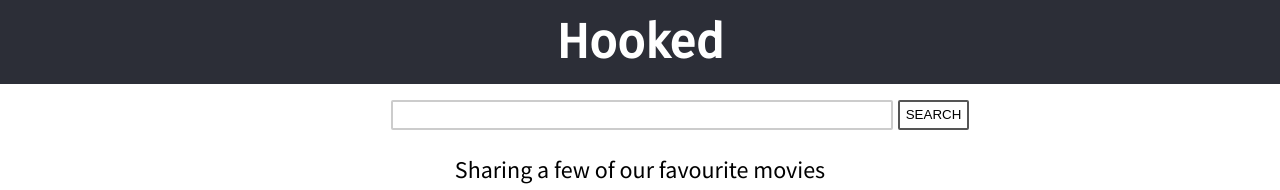
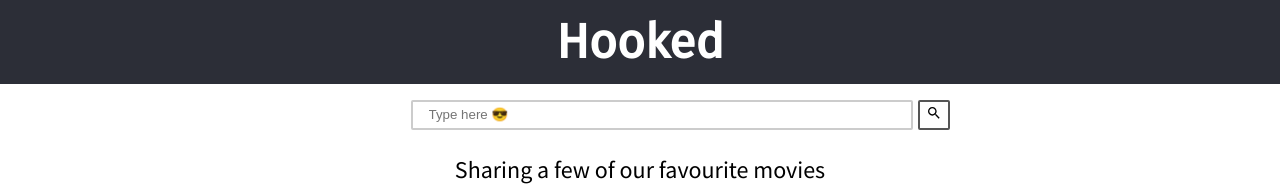
Before and after one commit to danielmatoscastro/hooked, a React (Create React App) app: page / in a window 1280 px wide. Shown: the top 190 px of the page. Built offline with nearby package versions, Linux system fonts and the light colour scheme.

Commit message:
melhorias no design do componente Search

```diff
--- a/src/components/Search.js
+++ b/src/components/Search.js
@@ -1,6 +1,7 @@
 import React from 'react';
 import styled from 'styled-components';
 import PropTypes from 'prop-types';
+import { MdSearch } from 'react-icons/md';
 
 const StyledSearch = styled.div`
     display: flex;
@@ -34,11 +35,15 @@ const StyledSearch = styled.div`
     }
 `;
 
+const StyledMdSearch = styled(MdSearch)`
+  font-size: 1rem;
+`;
+
 function Search({ onChange, onKeyUp, onClick }) {
   return (
     <StyledSearch>
-      <input onChange={onChange} onKeyUp={onKeyUp} />
-      <button type="button" onClick={onClick}>SEARCH</button>
+      <input placeholder="Type here 😎" onChange={onChange} onKeyUp={onKeyUp} />
+      <button type="button" aria-label="Search" onClick={onClick}><StyledMdSearch /></button>
     </StyledSearch>
   );
 }
```
